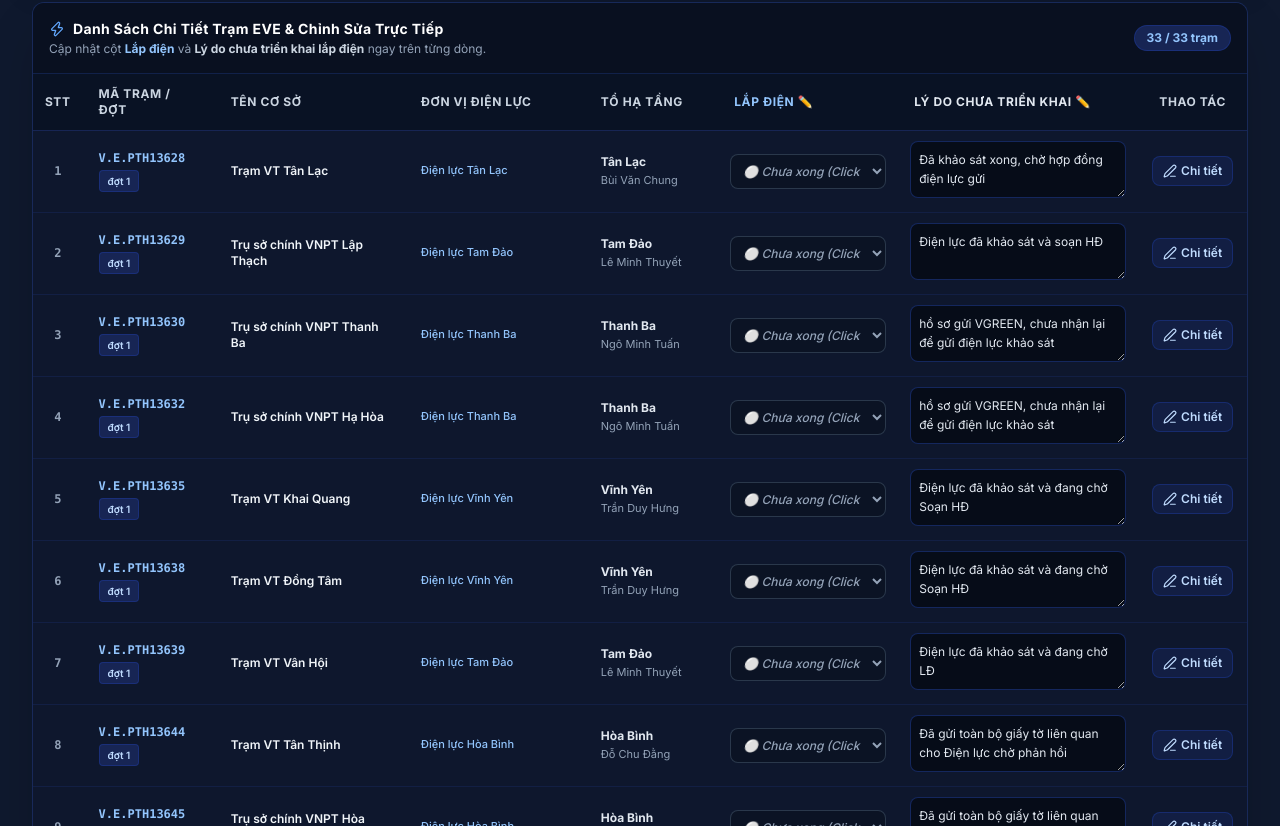
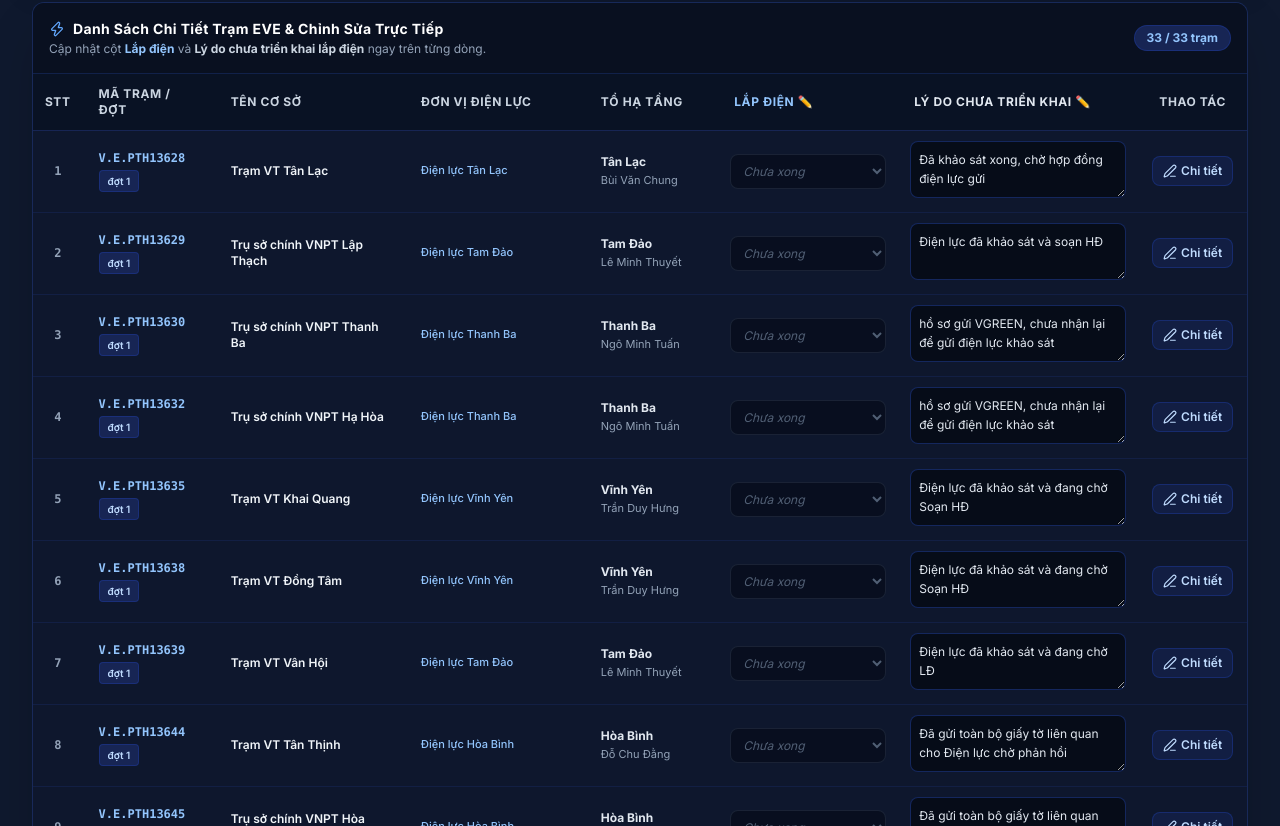
Before and after one commit to ttkdvp-prog/tudoipin, a React (Vite) app: page / in a window 1280 px wide. Shown: the part 1054-1880 px from the top of the page. Built offline with nearby package versions, Linux system fonts and the light colour scheme; the HTML template or start-up script is replaced by a standard one.

Commit message:
style: Shorten uncompleted placeholder to 'Chưa xong' with more muted faded text style

```diff
--- a/src/components/EveProgressTab.jsx
+++ b/src/components/EveProgressTab.jsx
@@ -579,7 +579,7 @@ export default function EveProgressTab({ stations, onSelectStation, onUpdateStat
                         {(() => {
                           const val = (rowEditState.lap_dien || '').trim();
                           const lower = val.toLowerCase();
-                          let styleClass = 'bg-[#0b1324] text-slate-400 italic border border-slate-700/80 hover:border-slate-500 font-medium';
+                          let styleClass = 'bg-[#060b18]/60 text-slate-500/80 italic border border-slate-800/80 hover:border-blue-500/50 hover:text-slate-300 font-normal';
 
                           if (lower.includes('lắp xong') || lower.includes('đóng điện') || lower.includes('nghiệm thu') || lower.includes('hoàn thành')) {
                             styleClass = 'bg-emerald-950/90 text-emerald-300 border-2 border-emerald-500 font-extrabold shadow-md shadow-emerald-500/25 ring-2 ring-emerald-500/30';
@@ -595,8 +595,8 @@ export default function EveProgressTab({ stations, onSelectStation, onUpdateStat
                               onChange={(e) => handleInlineChange(stationId, 'lap_dien', e.target.value)}
                               className={`w-full p-2 rounded-lg text-xs focus:outline-none transition-all duration-200 cursor-pointer ${styleClass}`}
                             >
-                              <option value="" className="bg-[#0b132b] text-slate-400 italic font-normal">
-                                ⚪ Chưa xong (Click để chọn)
+                              <option value="" className="bg-[#0b132b] text-slate-500 italic font-normal">
+                                Chưa xong
                               </option>
                               <option value="Đã lắp xong" className="bg-[#0b132b] text-emerald-400 font-bold">
                                 ✅ Đã lắp xong (Hoàn thành)
```
